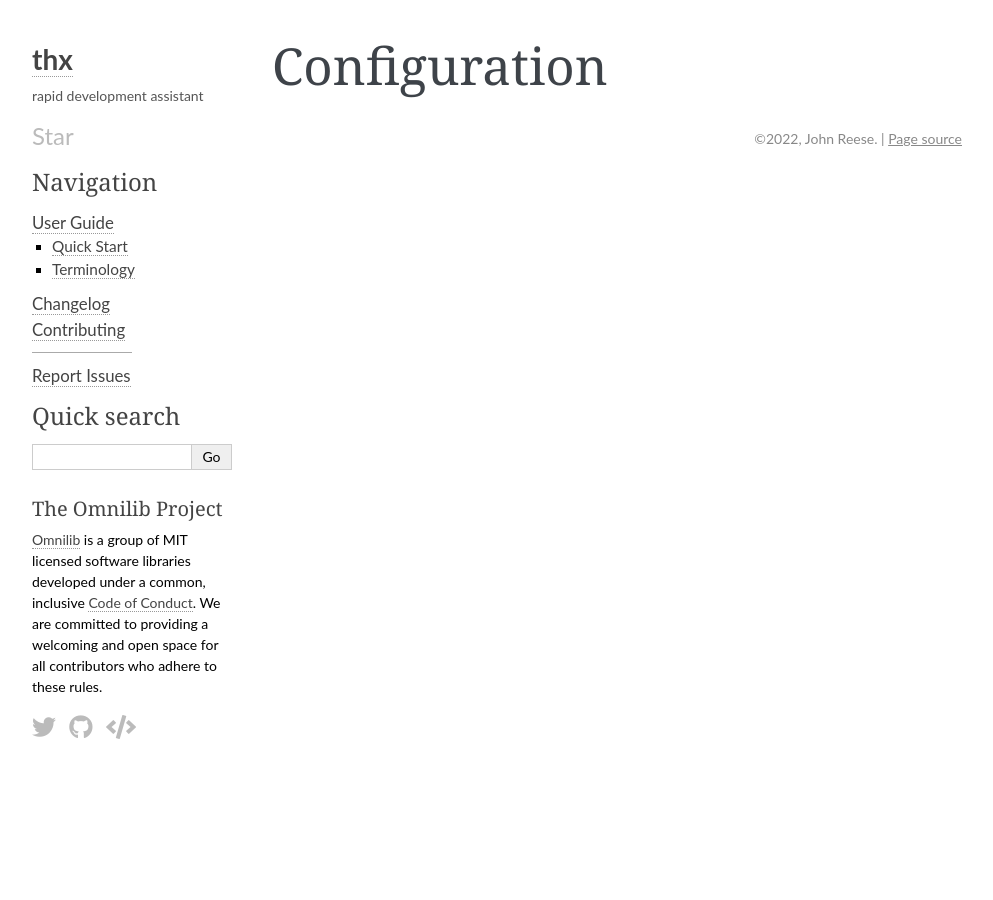
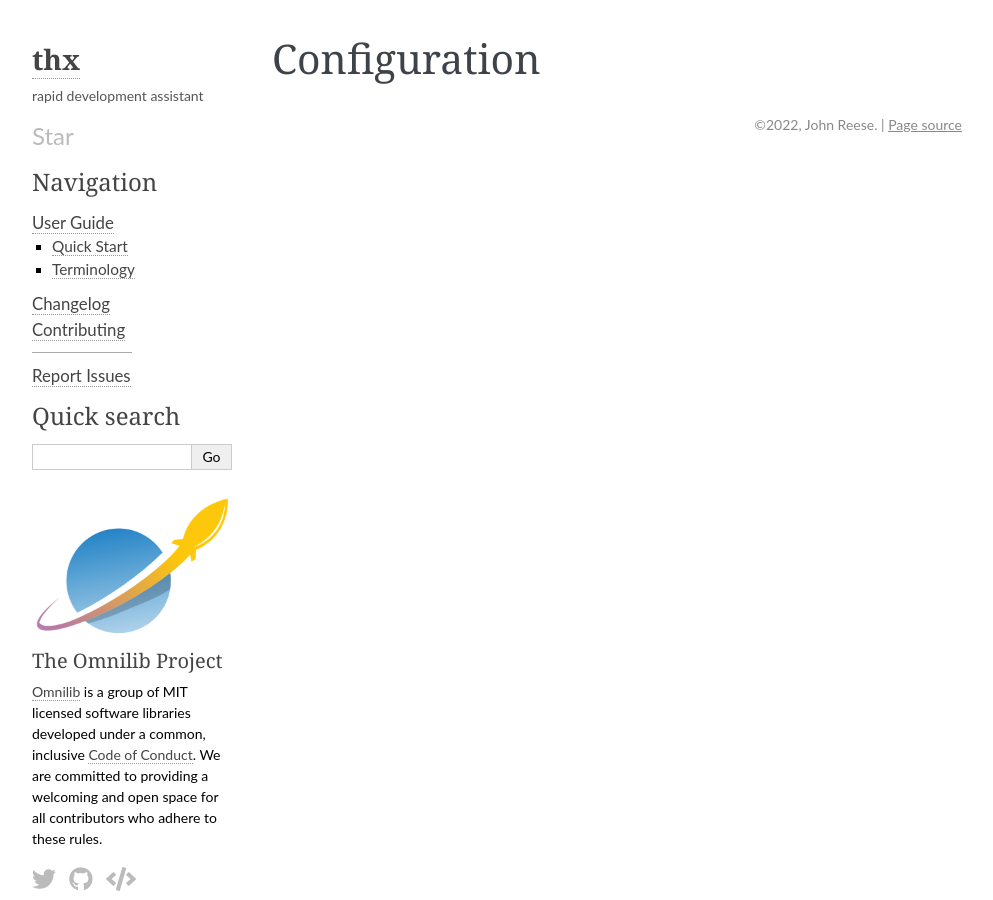
Before and after one commit to omnilib/thx, a Sphinx documentation site: the page built from docs/config.rst, in a window 1280 px wide. Shown: the whole page, without its empty margins (148-1141 px from the left). Built offline with Sphinx 7.4.7, drawn with Linux system fonts in a browser that asks for light colours; some web fonts are replaced.

Commit message:
Omnilib logo

```diff
--- a/docs/_static/custom.css
+++ b/docs/_static/custom.css
@@ -19,10 +19,6 @@ div.omnilib-badges a:hover {
     border: none;
 }
 
-div.sphinxsidebarwrapper h1.class {
+div.sphinxsidebarwrapper h1.logo a {
     font-family: ff-tisa-web-pro, Georgia, serif;
 }
-
-div.body h1 {
-    font-size: 300%;
-}
--- a/docs/_templates/omnilib.html
+++ b/docs/_templates/omnilib.html
@@ -1,4 +1,5 @@
 <div class="omnilib">
+    <img src="_static/omnilib.png" />
     <h4>The Omnilib Project</h4>
     <span>
         <a href="https://omnilib.dev">Omnilib</a> is a group of MIT licensed software libraries developed under a
```
Also changed, not shown: docs/_static/omnilib.png (added).
